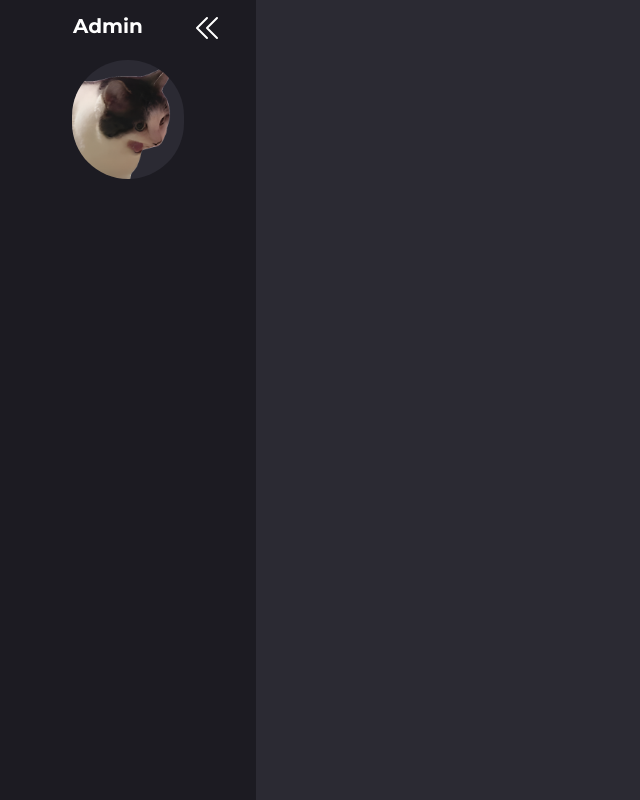
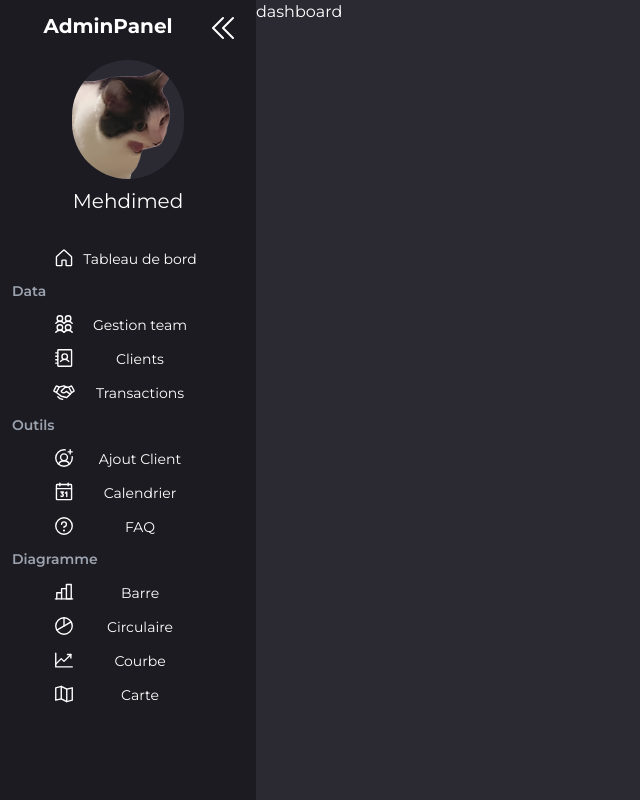
Before and after one commit to Mehdimed/dashboard, a React (Vite) app: page / in a window 1280 px wide. Shown: the whole page, without its empty margins (0-640 px from the left). Built offline with nearby package versions, Linux system fonts and the light colour scheme.

Commit message:
finish navbar (fuck tailwind)

```diff
--- a/src/Layout.jsx
+++ b/src/Layout.jsx
@@ -1,12 +1,16 @@
-import React from 'react'
+import React, { useState } from 'react'
 import Navbar from './components/Navbar'
 import { Outlet } from 'react-router-dom'
 
 export default function Layout() {
+  const [isOpen, setIsOpen] = useState(true);
+
   return (
     <>
-        <Navbar/>
-        <Outlet/>
+        <Navbar isOpen={isOpen} setIsOpen={setIsOpen}/>
+        <div className={`ease-in-out duration-500 ${isOpen ? 'ml-64' : 'ml-16'}`}>
+          <Outlet isOpen={isOpen}/>
+        </div>
     </>
   )
 }
--- a/src/components/Navbar.jsx
+++ b/src/components/Navbar.jsx
@@ -1,17 +1,85 @@
 import { useState } from 'react'
-import { CaretDoubleRight} from 'phosphor-react'
+import { Link } from 'react-router-dom'
+import { CaretDoubleRight, House,UsersFour, AddressBook , Handshake , UserCirclePlus, Calendar, Question, ChartBar ,ChartPie, ChartLineUp ,MapTrifold} from 'phosphor-react'
 import  cat  from '../assets/cat.png'
 
-export default function Navbar() {
-  const [isOpen, setIsOpen] = useState(true);
+export default function Navbar({ isOpen, setIsOpen }) {
+
   return (
-    <div className={`flex flex-col fixed top-0 left-0 h-screen bg-navbar items-center pt-3 ease-in-out duration-500 ${isOpen ? 'w-64' : 'w-16'}`}>
+    <div className={`flex flex-col fixed top-0 left-0 h-screen bg-navbar items-center pt-3 ease-in-out duration-500 overflow-hidden ${isOpen ? 'w-64' : 'w-16'}`}>
 
-        <div className={`relative text-white text-xl font-bold transition mb-5 ease-in-out duration-500 ${isOpen ? 'opacity-100 -translate-x-5' : 'opacity-0 -translate-x-20' }`}>Admin</div>
+        <div className={`relative text-white text-xl font-bold mb-5 ease-in-out duration-500 ${isOpen ? 'opacity-100 -translate-x-5' : 'opacity-0 -translate-x-20' }`}>AdminPanel</div>
 
-        <CaretDoubleRight className={`absolute cursor-pointer ease-in-out duration-500 ${isOpen ? '-rotate-180 translate-x-20' : '' }`} size={32} onClick={()=>{setIsOpen(!isOpen)}} />
+        <CaretDoubleRight className={`absolute cursor-pointer ease-in-out duration-500 ${isOpen ? '-rotate-180 translate-x-24' : '' }`} size={32} onClick={()=>{setIsOpen(!isOpen)}} />
 
           <img src={cat} alt='cat' className={`w-28 rounded-full bg-firefox ease-in-out duration-500 ${isOpen ? 'opacity-100' : 'opacity-0 -translate-x-20' }`}/>
+
+          <div className={`text-white text-xl ease-in-out duration-500 mt-2 ${isOpen ? 'opacity-100' : 'opacity-0 -translate-x-20' }`}>Mehdimed</div>
+
+          <div className={`w-full h-full pt-8 flex flex-col items-start gap-3 text-sm`}>
+
+            <Link className={`relative flex flex-row items-end justify-center w-full hover:text-blue-400`} to="/">
+              <House size={22} className={`relative [transition:color_.1s,transform_.5s_cubic-bezier(0.4,0,0.2,1)] ${isOpen? '-translate-x-16' :''}`}/>
+              <div className={`absolute [transition:color_.1s,transform_.5s_cubic-bezier(0.4,0,0.2,1)] ${isOpen? 'translate-x-3' :'translate-x-64'}`}>Tableau de bord</div>
+            </Link>
+
+            <div className={`relative font-semibold text-gray-400 ease-in-out duration-500 ${isOpen? 'translate-x-3' :'translate-x-64'}`}>Data</div>
+
+            <Link className={`relative flex flex-row items-end justify-center w-full hover:text-blue-400`} to="/">
+              <UsersFour size={22} className={`relative [transition:color_.1s,transform_.5s_cubic-bezier(0.4,0,0.2,1)] ${isOpen? '-translate-x-16' :''}`}/>
+              <div className={`absolute [transition:color_.1s,transform_.5s_cubic-bezier(0.4,0,0.2,1)] ${isOpen? 'translate-x-3' :'translate-x-64'}`}>Gestion team</div>
+            </Link>
+
+            <Link className={`relative flex flex-row items-end justify-center w-full hover:text-blue-400`} to="/">
+              <AddressBook size={22} className={`relative [transition:color_.1s,transform_.5s_cubic-bezier(0.4,0,0.2,1)] ${isOpen? '-translate-x-16' :''}`}/>
+              <div className={`absolute [transition:color_.1s,transform_.5s_cubic-bezier(0.4,0,0.2,1)] ${isOpen? 'translate-x-3' :'translate-x-64'}`}>Clients</div>
+            </Link>
+
+            <Link className={`relative flex flex-row items-end justify-center w-full hover:text-blue-400`} to="/">
+              <Handshake size={22} className={`relative [transition:color_.1s,transform_.5s_cubic-bezier(0.4,0,0.2,1)] ${isOpen? '-translate-x-16' :''}`}/>
+              <div className={`absolute [transition:color_.1s,transform_.5s_cubic-bezier(0.4,0,0.2,1)] ${isOpen? 'translate-x-3' :'translate-x-64'}`}>Transactions</div>
+            </Link>
+
+            <div className={`relative font-semibold text-gray-400 ease-in-out duration-500 ${isOpen? 'translate-x-3' :'translate-x-64'}`}>Outils</div>
+
+            <Link className={`relative flex flex-row items-end justify-center w-full hover:text-blue-400`} to="/">
+              <UserCirclePlus size={22} className={`relative [transition:color_.1s,transform_.5s_cubic-bezier(0.4,0,0.2,1)] ${isOpen? '-translate-x-16' :''}`}/>
+              <div className={`absolute [transition:color_.1s,transform_.5s_cubic-bezier(0.4,0,0.2,1)] ${isOpen? 'translate-x-3' :'translate-x-64'}`}>Ajout Client</div>
+            </Link>
+
+            <Link className={`relative flex flex-row items-end justify-center w-full hover:text-blue-400`} to="/">
+              <Calendar size={22} className={`relative [transition:color_.1s,transform_.5s_cubic-bezier(0.4,0,0.2,1)] ${isOpen? '-translate-x-16' :''}`}/>
+              <div className={`absolute [transition:color_.1s,transform_.5s_cubic-bezier(0.4,0,0.2,1)] ${isOpen? 'translate-x-3' :'translate-x-64'}`}>Calendrier</div>
+            </Link>
+
+            <Link className={`relative flex flex-row items-end justify-center w-full hover:text-blue-400`} to="/">
+              <Question size={22} className={`relative [transition:color_.1s,transform_.5s_cubic-bezier(0.4,0,0.2,1)] ${isOpen? '-translate-x-16' :''}`}/>
+              <div className={`absolute [transition:color_.1s,transform_.5s_cubic-bezier(0.4,0,0.2,1)] ${isOpen? 'translate-x-3' :'translate-x-64'}`}>FAQ</div>
+            </Link>
+
+            <div className={`relative font-semibold text-gray-400 ease-in-out duration-500 ${isOpen? 'translate-x-3' :'translate-x-64'}`}>Diagramme</div>
+
+            <Link className={`relative flex flex-row items-end justify-center w-full hover:text-blue-400`} to="/">
+              <ChartBar size={22} className={`relative [transition:color_.1s,transform_.5s_cubic-bezier(0.4,0,0.2,1)] ${isOpen? '-translate-x-16' :''}`}/>
+              <div className={`absolute [transition:color_.1s,transform_.5s_cubic-bezier(0.4,0,0.2,1)] ${isOpen? 'translate-x-3' :'translate-x-64'}`}>Barre</div>
+            </Link>
+
+            <Link className={`relative flex flex-row items-end justify-center w-full hover:text-blue-400`} to="/">
+              <ChartPie size={22} className={`relative [transition:color_.1s,transform_.5s_cubic-bezier(0.4,0,0.2,1)] ${isOpen? '-translate-x-16' :''}`}/>
+              <div className={`absolute [transition:color_.1s,transform_.5s_cubic-bezier(0.4,0,0.2,1)] ${isOpen? 'translate-x-3' :'translate-x-64'}`}>Circulaire</div>
+            </Link>
+
+            <Link className={`relative flex flex-row items-end justify-center w-full hover:text-blue-400`} to="/">
+              <ChartLineUp size={22} className={`relative [transition:color_.1s,transform_.5s_cubic-bezier(0.4,0,0.2,1)] ${isOpen? '-translate-x-16' :''}`}/>
+              <div className={`absolute [transition:color_.1s,transform_.5s_cubic-bezier(0.4,0,0.2,1)] ${isOpen? 'translate-x-3' :'translate-x-64'}`}>Courbe</div>
+            </Link>
+
+            <Link className={`relative flex flex-row items-end justify-center w-full hover:text-blue-400`} to="/">
+              <MapTrifold size={22} className={`relative [transition:color_.1s,transform_.5s_cubic-bezier(0.4,0,0.2,1)] ${isOpen? '-translate-x-16' :''}`}/>
+              <div className={`absolute [transition:color_.1s,transform_.5s_cubic-bezier(0.4,0,0.2,1)] ${isOpen? 'translate-x-3' :'translate-x-64'}`}>Carte</div>
+            </Link>
+
+          </div>
 
     </div>
   )
--- a/src/main.jsx
+++ b/src/main.jsx
@@ -1,6 +1,7 @@
 import React from 'react'
 import ReactDOM from 'react-dom/client'
 import Dashboard from './routes/Dashboard'
+import Map from './routes/Map'
 import Layout from './Layout'
 import './global.css'
 import { BrowserRouter,Routes, Route } from 'react-router-dom';
@@ -11,6 +12,7 @@ ReactDOM.createRoot(document.getElementById('root')).render(
       <Routes>
         <Route path='/' element={<Layout/>}>
           <Route index element={<Dashboard/>}/>
+          <Route path='/map' element={<Map/>}/>
 
         </Route>
       </Routes>
--- a/src/routes/Dashboard.jsx
+++ b/src/routes/Dashboard.jsx
@@ -1,7 +1,7 @@
 import { useState } from 'react'
 
 function Dashboard() {
-  const [count, setCount] = useState(0)
+
 
   return (
     <div>
```
